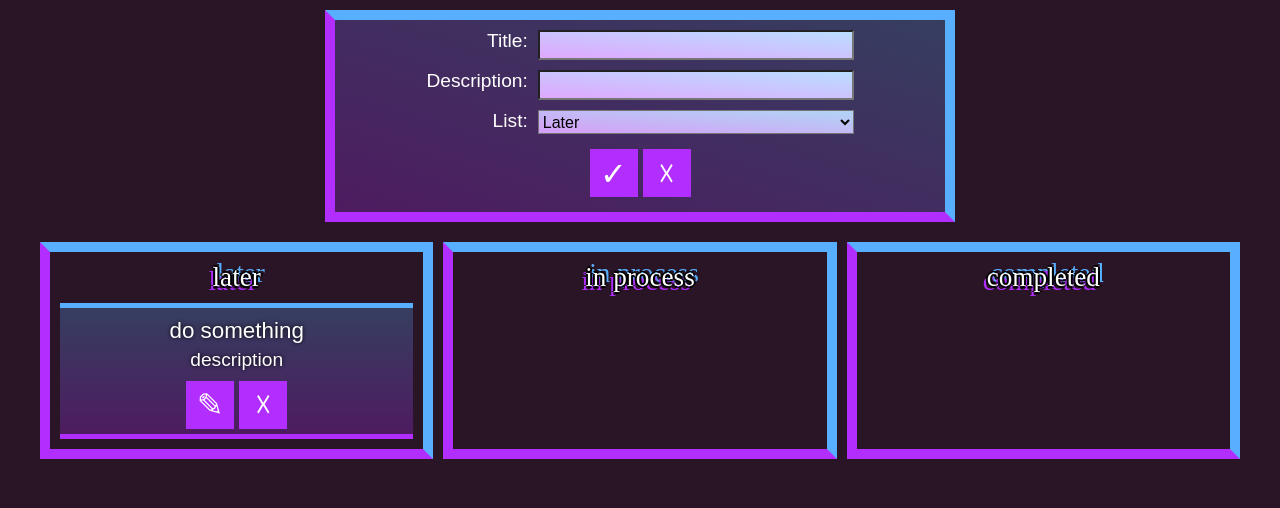
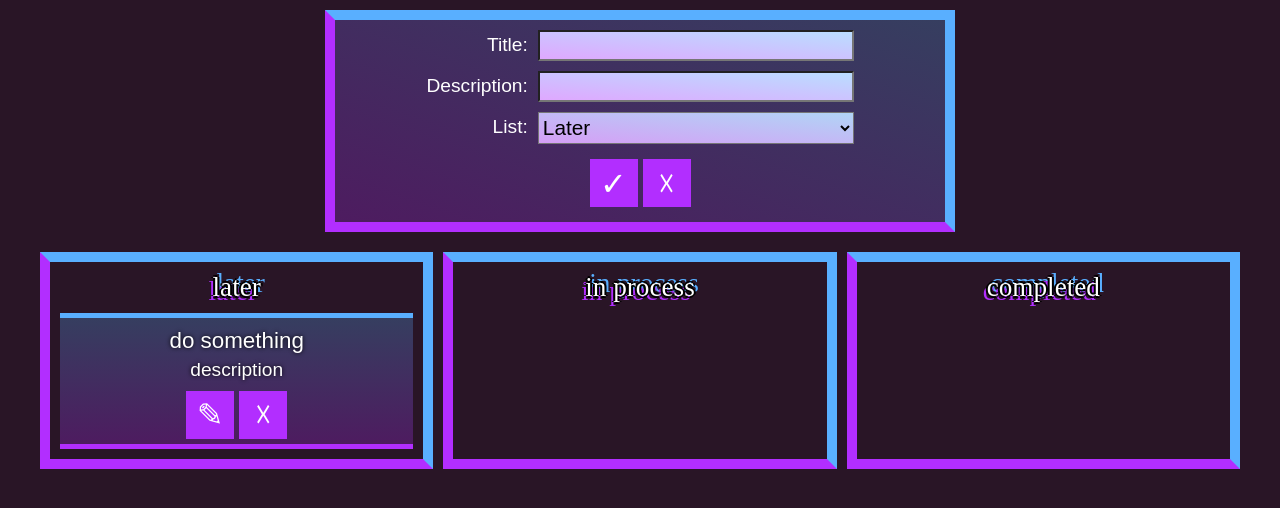
Before and after one commit to sialiss/cards, a React (Create React App) app: page / in a window 1280 px wide. Shown: the top 508 px of the page. Built offline with nearby package versions, Linux system fonts and the light colour scheme; a web font is replaced by a local one.

Commit message:
change input and select sizes

```diff
--- a/src/CreateCards.css
+++ b/src/CreateCards.css
@@ -21,23 +21,26 @@
 .CreateCards .labels {
     font-size: 1.2em;
     text-align: end;
+    line-height: 1.6em;
 }
 
 .CreateCards input {
+    box-sizing: border-box;
     height: 1.5em;
     line-height: 1.5em;
     font-family: 'Sofia Sans', sans-serif;
-    font-size: 1em;
+    font-size: 1.3em;
     color: black;
     justify-items: center;
     background-image: linear-gradient(to bottom left, #59afff6a, #b22eff6a);
 }
 
 .CreateCards select {
+    box-sizing: border-box;
     height: 1.5em;
     line-height: 1.5em;
     font-family: 'Sofia Sans', sans-serif;
-    font-size: 1em;
+    font-size: 1.3em;
     color: black;
     justify-items: center;
     background-image: linear-gradient(to bottom left, #59afff6a, #b22eff6a);
```
